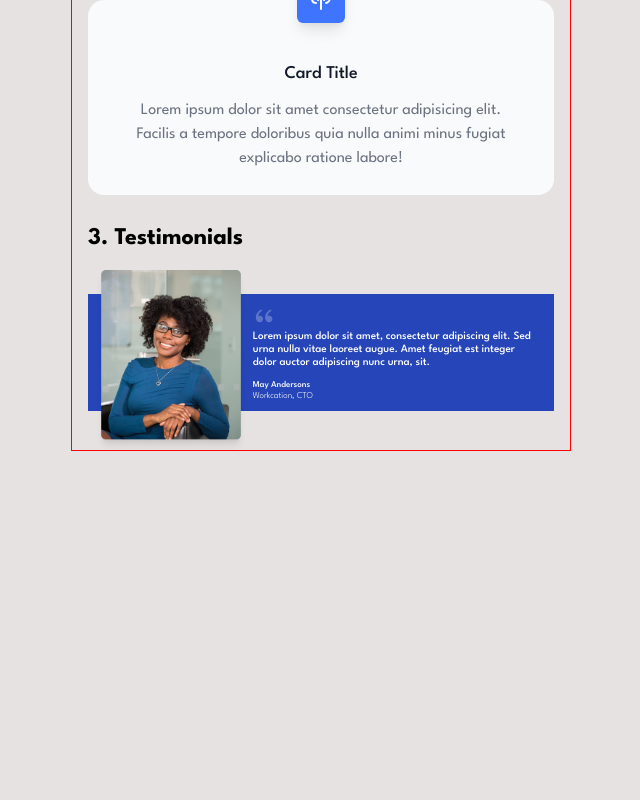
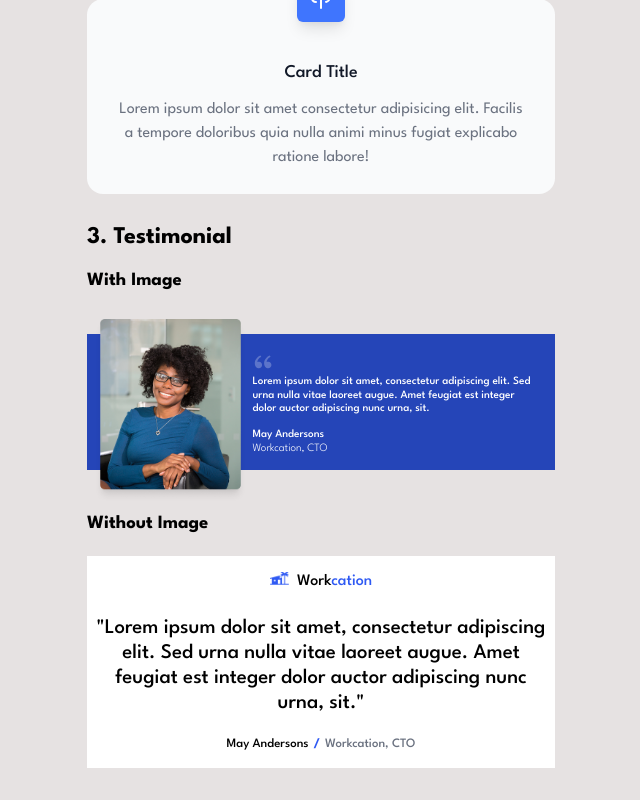
Before and after one commit to Adil-Solkar/Component-Library, a React (Vite) app: page / in a window 1280 px wide. Shown: the part 1268-2068 px from the top of the page, without its empty margins (319-959 px from the left). Before the commit the page ends 1722 px from the top, so only its background shows below. Built offline with nearby package versions, Linux system fonts and the light colour scheme.

Commit message:
Refactor Testimonial Component

```diff
--- a/src/App.jsx
+++ b/src/App.jsx
@@ -4,10 +4,9 @@ import Card from "./component/card/Card";
 import CardIcon from "./component/card/CardIcon";
 import CardTitle from "./component/card/CardTitle";
 import CardDescription from "./component/card/CardDescription";
-import Testimonials from "./component/testimonials/Testimonials";
-import TestimonialImage from "./component/testimonials/TestimonialImage";
+import Testimonial from "./component/testimonial/index";
 import { HiOutlineCloudUpload } from "react-icons/hi";
-import mobileImage from './assets/images/Image.png';
+import imageUrl from "./assets/images/Image.png";
 
 function App() {
   return (
@@ -82,14 +81,41 @@ function App() {
         </CardDescription>
       </Card>
 
-      <h2>3. Testimonials</h2>
-      <Testimonials>
-      <TestimonialImage>
-        <img src={mobileImage} alt="placeholder image" />
-      </TestimonialImage>
-    </Testimonials>
+      <h2>3. Testimonial</h2>
+      <h3>With Image</h3>
+      <Testimonial>
+        <Testimonial.Image src={imageUrl} alt="May Andersons"/>
+        <Testimonial.Details>
+          <Testimonial.Quote>
+            Lorem ipsum dolor sit amet, consectetur adipiscing elit. Sed urna
+            nulla vitae laoreet augue. Amet feugiat est integer dolor auctor
+            adipiscing nunc urna, sit.
+          </Testimonial.Quote>
+          <Testimonial.Author>
+            <strong>May Andersons</strong>
+            <p>Workcation, CTO</p>
+          </Testimonial.Author>
+        </Testimonial.Details>
+      </Testimonial>
+
+      <h3>Without Image</h3>
+      <Testimonial>
+        <Testimonial.Image />
+        <Testimonial.Details>
+          <Testimonial.Quote>
+            Lorem ipsum dolor sit amet, consectetur adipiscing elit. Sed urna
+            nulla vitae laoreet augue. Amet feugiat est integer dolor auctor
+            adipiscing nunc urna, sit.
+          </Testimonial.Quote>
+          <Testimonial.Author>
+            <p>May Andersons</p>
+            <span>/</span>
+            <p>Workcation, CTO</p>
+          </Testimonial.Author>
+        </Testimonial.Details>
+      </Testimonial>
     </>
-   );
+  );
 }
 
 export default App;
--- /dev/null
+++ b/src/component/testimonial/Testimonial.jsx
@@ -0,0 +1,21 @@
+import React, { useState } from "react";
+import {TestimonialImageContext} from "./TestimonialImageContext"
+
+function Testimonial({ children }) {
+  const [hasImage, setHasImage] = useState(false)
+
+  const testimonialClassName = hasImage
+    ? "testimonial-container"
+    : "testimonial-container-no-image"
+
+  return (
+    <TestimonialImageContext.Provider value={{hasImage,setHasImage}}>
+      <div className={testimonialClassName}>
+        {children}
+      </div>
+    </TestimonialImageContext.Provider>
+
+  );
+}
+
+export default Testimonial;
--- /dev/null
+++ b/src/component/testimonial/TestimonialAuthor.jsx
@@ -0,0 +1,13 @@
+import React from "react"
+import {TestimonialImageContext} from "./TestimonialImageContext"
+
+function TestimonialAuthor({children}) {
+  const {hasImage} = React.useContext(TestimonialImageContext)
+  return (
+    <div className={hasImage ? "testimonial-author" : "testimonial-author-no-image"}>
+        {children}
+    </div>
+  )
+}
+
+export default TestimonialAuthor
--- /dev/null
+++ b/src/component/testimonial/TestimonialDetails.jsx
@@ -0,0 +1,13 @@
+import React from "react"
+import {TestimonialImageContext} from "./TestimonialImageContext"
+
+function TestimonialDetails({children}) {
+  const {hasImage} = React.useContext(TestimonialImageContext)
+  return (
+    <div className={hasImage ? "testimonial" : "testimonial-details-no-image"}>
+        {children}
+    </div>
+  )
+}
+
+export default TestimonialDetails
--- /dev/null
+++ b/src/component/testimonial/TestimonialImage.jsx
@@ -0,0 +1,30 @@
+import React, { useEffect } from "react"
+import logo from "../../assets/images/Mark.png"
+import {TestimonialImageContext} from "./TestimonialImageContext"
+function TestimonialImage({src,alt}) {
+
+  const { hasImage,setHasImage } = React.useContext(TestimonialImageContext)
+
+  useEffect(() => {
+    if(src) {
+      setHasImage(true)
+    }
+  }, [src,setHasImage])
+
+  return (
+    <div className={hasImage ? "testimonial-image-container" : "testimonial-no-image-container"}>
+        {hasImage
+          ? <img src={src} alt={alt} />
+          :<>
+            <img src={logo} alt="workcation logo"/>
+            &nbsp;&nbsp;
+            <span>
+              Work<span className="logo-title-accent">cation</span>
+            </span>
+          </>
+          }
+    </div>
+  )
+}
+
+export default TestimonialImage
--- /dev/null
+++ b/src/component/testimonial/TestimonialImageContext.js
@@ -0,0 +1,3 @@
+import React from "react"
+
+export const TestimonialImageContext = React.createContext()
--- /dev/null
+++ b/src/component/testimonial/TestimonialQuote.jsx
@@ -0,0 +1,23 @@
+import React from "react"
+import { RiDoubleQuotesL } from "react-icons/ri";
+import { IconContext } from "react-icons";
+import {TestimonialImageContext} from "./TestimonialImageContext"
+
+function TestimonialQuote({children}) {
+  const {hasImage} = React.useContext(TestimonialImageContext)
+  return (
+    <>
+        {
+          hasImage &&
+          <IconContext.Provider value={{ size: "2em", className: "double-quotes" }}>
+            <RiDoubleQuotesL />
+          </IconContext.Provider>
+        }
+        <p className={hasImage?"testimonial-text":"testimonial-text-no-image"}>
+          {hasImage ? children : `"${children}"` }
+        </p>
+    </>
+  )
+}
+
+export default TestimonialQuote
--- /dev/null
+++ b/src/component/testimonial/index.js
@@ -0,0 +1,13 @@
+
+import Testimonial from "./Testimonial";
+import TestimonialImage from "./TestimonialImage";
+import TestimonialDetails from "./TestimonialDetails";
+import TestimonialQuote from "./TestimonialQuote";
+import TestimonialAuthor from "./TestimonialAuthor";
+
+Testimonial.Image = TestimonialImage
+Testimonial.Details = TestimonialDetails
+Testimonial.Quote = TestimonialQuote
+Testimonial.Author = TestimonialAuthor
+
+export default Testimonial
--- a/src/component/testimonials/TestimonialImage.jsx
+++ /dev/null
@@ -1,12 +0,0 @@
-import { Children } from "react"
-
-function TestimonialImage({children}) {
-    console.log(children.props.src === "")
-  return (
-    <div className="testimonial-image-container">
-        {children}
-    </div>
-  )
-}
-
-export default TestimonialImage
--- a/src/component/testimonials/Testimonials.jsx
+++ /dev/null
@@ -1,29 +0,0 @@
-import { RiDoubleQuotesL } from "react-icons/ri";
-import { IconContext } from "react-icons";
-
-function Testimonials({children}) {
-
-  return (
-    <div className="testimonial-container">
-        {children}
-        <div className="testimonial">
-                <IconContext.Provider value={{size:"2em",className:"double-quotes"}}>
-                    <RiDoubleQuotesL />
-                </IconContext.Provider>
-
-            <p className="testimonial-text">
-                Lorem ipsum dolor sit amet, consectetur adipiscing elit.
-                Sed urna nulla vitae laoreet augue. Amet feugiat est integer dolor
-                auctor adipiscing nunc urna, sit.
-            </p>
-
-            <div className="testimonial-author-details">
-                <strong>May Andersons</strong>
-                <p>Workcation, CTO</p>
-            </div>
-        </div>
-    </div>
-  )
-}
-
-export default Testimonials
--- a/src/index.css
+++ b/src/index.css
@@ -14,10 +14,7 @@ body {
   min-height: 100vh;
   margin: auto;
   padding: 1em;
-  border: 1px solid red;
 }
-
-/* typography */
 
 h1 {
   font-size: 2.25rem;
@@ -26,13 +23,9 @@ h1 {
   text-align: center;
 }
 
-/* ------------------ */
-
 h1,h2 {
   margin-bottom: 1em;
 }
-
-
 
 /* ------------ Badges ---------- */
 
@@ -159,7 +152,7 @@ h1,h2 {
   line-height: 1.5em;
 }
 
-/*-------------------- Testimonials----------------- */
+/*-------------------- Testimonial----------------- */
 
 .testimonial-container {
   width: 80%;
@@ -167,8 +160,6 @@ h1,h2 {
   margin: 6em auto 2em;
   background-color: #2545B8;
   color: #fff;
-  display: flex;
-  flex-direction: column;
   font-size: 1.2rem;
 }
 
@@ -197,25 +188,25 @@ h1,h2 {
   padding-right: 1.5em;
 }
 
-.testimonial-author-details {
+.testimonial-author {
   margin-top: 1.2em;
-  font-size: .8em;
 }
 
-.testimonial-author-details > strong {
+.testimonial-author > strong {
   font-weight: 500;
 }
 
-.testimonial-author-details > p {
+.testimonial-author > p {
   font-weight: 300;
   margin-top: .4em;
 }
 
-@media (min-width: 430px){
+/* add a transition when display changes */
+@media (min-width: 460px){
   .testimonial-container {
     width: 100%;
-    margin: 4em auto 2em;
-    flex-direction: row;
+    margin: 4em auto 4em;
+    display: flex;
     justify-content: space-between;
     align-items: center;
     font-size: .7rem;
@@ -231,5 +222,77 @@ h1,h2 {
 
   .testimonial{
     width: 65%;
+    margin: .5em 0;
   }
 }
+
+/* testimonial with no image */
+
+.testimonial-container-no-image {
+  width: 80%;
+  margin: 2em auto 1em;
+  padding: 1em .5em;
+  background: #fff;
+}
+
+/* --------testimonial logo when no src image is passed------------- */
+
+.testimonial-no-image-container {
+  text-align: center;
+}
+
+.testimonial-no-image-container > img {
+  width: 1.2em;
+}
+
+.logo-title-accent{
+  color: #2E59F3;
+}
+
+/* --------------------------------------- */
+
+.testimonial-details-no-image {
+  margin-top: 1.7em;
+}
+
+.testimonial-text-no-image {
+  font-size: 1.3rem;
+  line-height: 1.2;
+}
+
+.testimonial-author-no-image{
+  margin-top: 1.7em;
+  font-size: .8em;
+}
+
+.testimonial-author-no-image > p {
+  margin-bottom: .2em;
+}
+
+.testimonial-author-no-image > span{
+  display: none;
+}
+
+.testimonial-author-no-image > p:last-child {
+  color: #6B7280;
+}
+
+@media (min-width: 460px){
+  .testimonial-container-no-image {
+    width: 100%;
+    margin: 1.5em auto 1em;
+    text-align: center;
+  }
+
+  .testimonial-author-no-image{
+    display: flex;
+    justify-content: center;
+    gap: 5px;
+  }
+
+  .testimonial-author-no-image > span {
+    display: inline;
+    color: #2E59F3;
+    font-weight: 800;
+  }
+}
```
